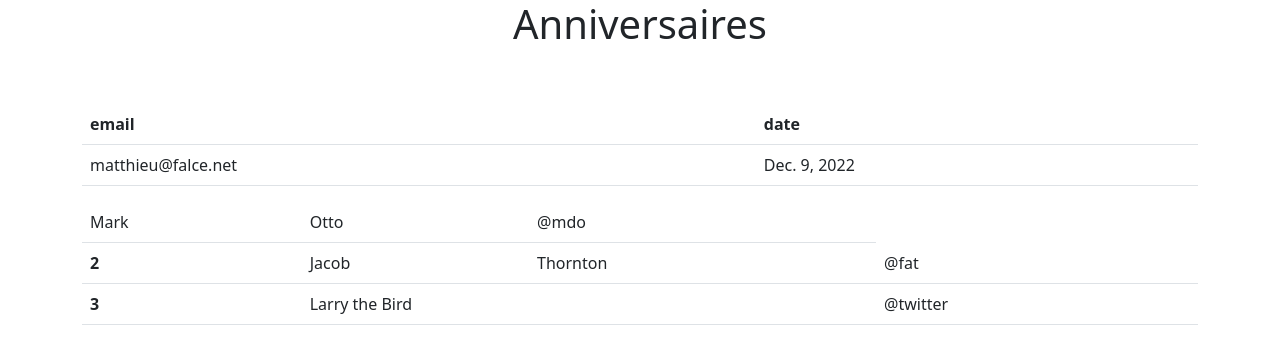
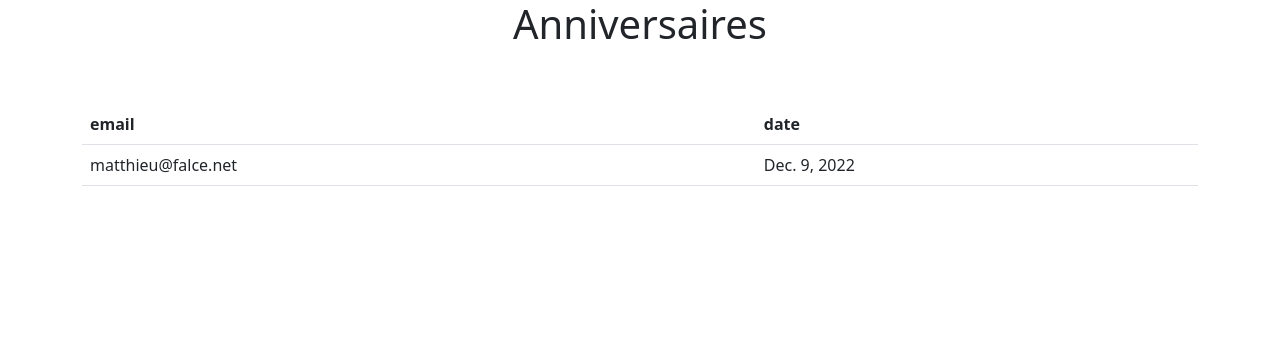
Before and after one commit to oh-ce-cours/djapa_6_decembre, a Django app: page / in a window 1280 px wide. Shown: the top 364 px of the page. Run offline with Django 3.2, Linux system fonts and the light colour scheme; data comes from the database, SQL or seed files in the repository.

Commit message:
gitautosync update 461

```diff
--- a/tape_en_cours/anniversaire/rappel_date/templates/rappel_date/index.html
+++ b/tape_en_cours/anniversaire/rappel_date/templates/rappel_date/index.html
@@ -25,33 +25,10 @@
                             {% endfor %}
                         </tbody>
                     </table>
-                    <table class="table">
-
-                        <tbody>
-                            <tr>
-                                <td>Mark</td>
-                                <td>Otto</td>
-                                <td>@mdo</td>
-                            </tr>
-                            <tr>
-                                <th scope="row">2</th>
-                                <td>Jacob</td>
-                                <td>Thornton</td>
-                                <td>@fat</td>
-                            </tr>
-                            <tr>
-                                <th scope="row">3</th>
-                                <td colspan="2">Larry the Bird</td>
-                                <td>@twitter</td>
-                            </tr>
-                        </tbody>
-                    </table>
-
                 </div>
             </div>
         </div>
     </div>
-
 </main>
 
 
```
